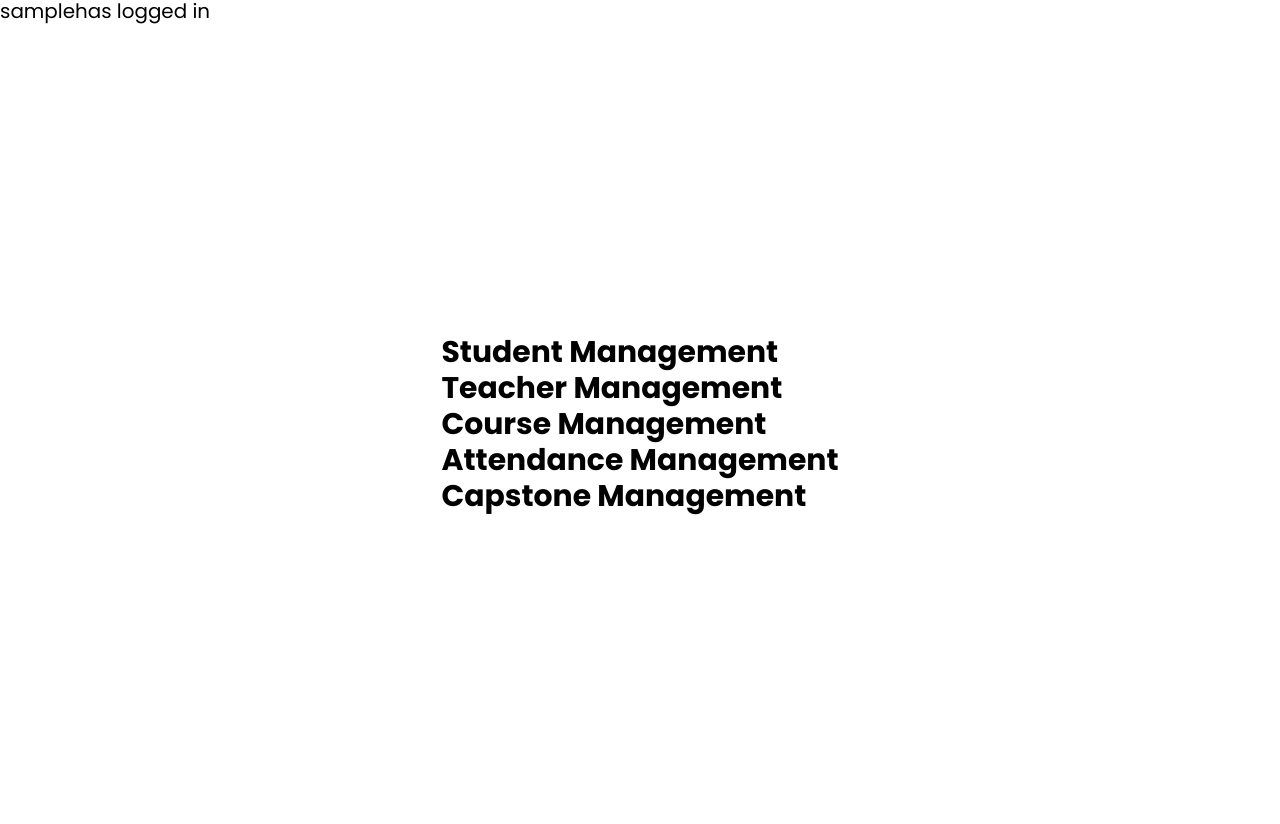
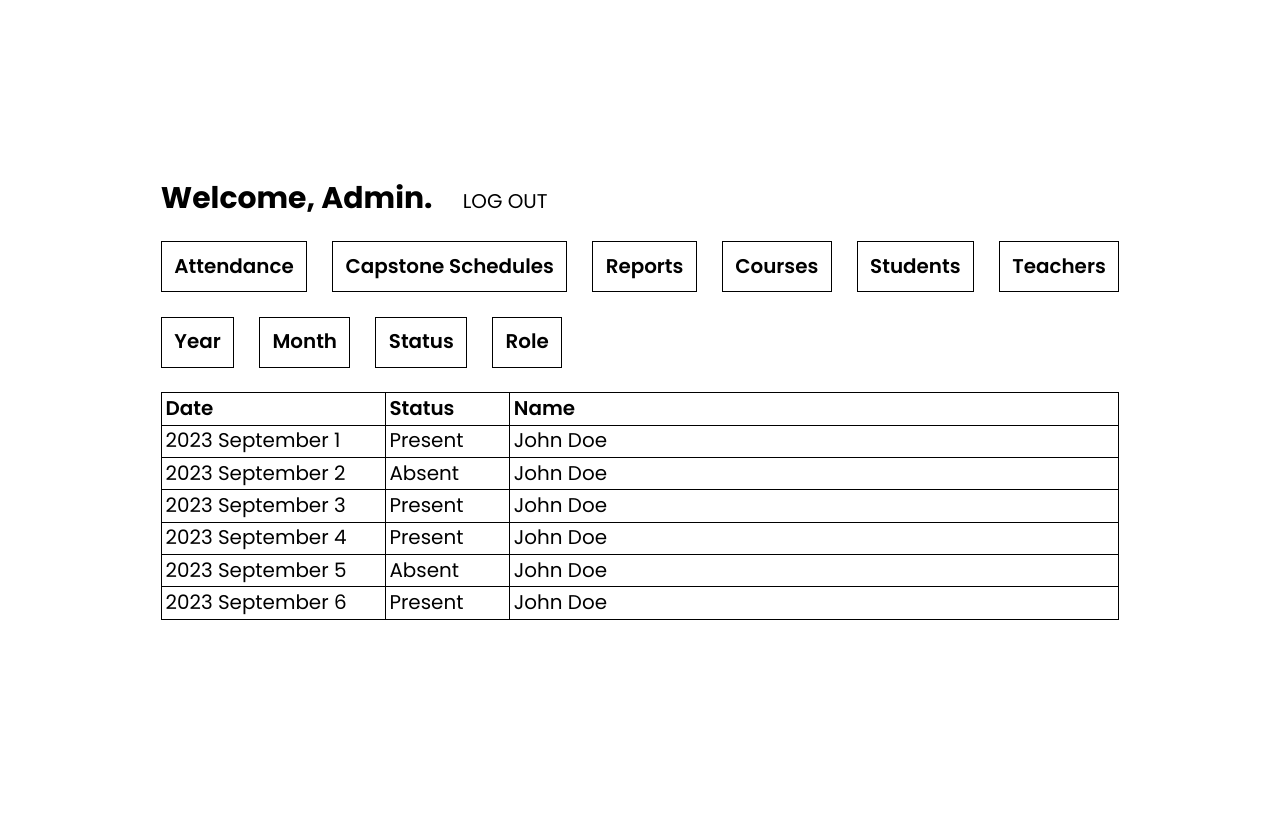
Before and after one commit to Jorudith/college-management-system, a PHP site: page /php/home.php in a window 1280 px wide. After the commit the page ends 620 px from the top, so only its background shows below. Run offline with PHP 8.4, Linux system fonts and the light colour scheme; the visitor is signed in with stand-in values (Sample User, id 1).

Commit message:
Admin Attendance Button Done

```diff
--- a/root/css/style.css
+++ b/root/css/style.css
@@ -72,3 +72,33 @@ main {
 
     align-self: center;
 }
+.mnct {
+    gap: 2rem;
+    display: flex;
+    flex-flow: row wrap;
+}
+.mnbx {
+    padding: 1rem;
+
+    border: 1px black solid;
+    display: flex;
+    justify-content: center;
+    align-items: center;
+}
+table, th, td {
+    border: 1px solid black;
+    border-collapse: collapse;
+    text-align: left;
+}
+table {
+    width: 100%;
+}
+th, td {
+    padding: .3rem;
+}
+th.date {
+    width: 18rem;
+}
+th.status {
+    width: 10rem;
+}
--- a/root/php/home.php
+++ b/root/php/home.php
@@ -1,6 +1,6 @@
 <?php
-    session_start();
-    echo $_SESSION["username"]."has logged in";
+    // session_start();
+    // echo $_SESSION["username"]."has logged in";
 ?>
 
 <!DOCTYPE html>
@@ -22,14 +22,93 @@
     <main>
         <section>
             <div class="fxbx">
-                <h1>Student Management</h1>
-                <h1>Teacher Management</h1>
-                <h1>Course Management</h1>
-                <h1>Attendance Management</h1>
-                <h1>Capstone Management</h1>
+                <h1 style="display: inline;">Welcome, Admin.</h1>
+                <p style="position: relative; left: 2rem; display: inline;">LOG OUT</p>
+                <div class="fxbx mnct" style="margin-top: 2rem;">
+                    <div class="mnbx">
+                        <p style="text-align: center; font-weight: 600;">Attendance</p>
+                    </div>
+                    <div class="mnbx">
+                        <p style="text-align: center; font-weight: 600;">Capstone Schedules</p>
+                    </div>
+                    <div class="mnbx">
+                        <p style="text-align: center; font-weight: 600;">Reports</p>
+                    </div>
+                    <div class="mnbx">
+                        <p style="text-align: center; font-weight: 600;">Courses</p>
+                    </div>
+                    <div class="mnbx">
+                        <p style="text-align: center; font-weight: 600;">Students</p>
+                    </div>
+                    <div class="mnbx">
+                        <p style="text-align: center; font-weight: 600;">Teachers</p>
+                    </div>
+                </div>
+                <div class="att">
+                    <div class="fxbx mnct" style="margin: 2rem 0;">
+                        <div class="mnbx">
+                            <p style="text-align: center; font-weight: 600;">Year</p>
+                        </div>
+                        <div class="mnbx">
+                            <p style="text-align: center; font-weight: 600;">Month</p>
+                        </div>
+                        <div class="mnbx">
+                            <p style="text-align: center; font-weight: 600;">Status</p>
+                        </div>
+                        <div class="mnbx">
+                            <p style="text-align: center; font-weight: 600;">Role</p>
+                        </div>
+                    </div>
+                    <div>
+                        <div style="display: inline">
+                            <table>
+                                <tr>
+                                    <th class="date" style="font-weight: 600;">Date</th>
+                                    <th class="status" style="font-weight: 600;">Status</th>
+                                    <th class="name" style="font-weight: 600;">Name</th>
+                                </tr>
+                                <tr>
+                                    <td>2023 September 1</td>
+                                    <td>Present</td>
+                                    <td>John Doe
+                                    </td>
+                                </tr>
+                                <tr>
+                                    <td>2023 September 2</td>
+                                    <td>Absent</td>
+                                    <td>John Doe
+                                    </td>
+                                </tr>
+                                <tr>
+                                    <td>2023 September 3</td>
+                                    <td>Present</td>
+                                    <td>John Doe
+                                    </td>
+                                </tr>
+                                <tr>
+                                    <td>2023 September 4</td>
+                                    <td>Present</td>
+                                    <td>John Doe
+                                    </td>
+                                </tr>
+                                <tr>
+                                    <td>2023 September 5</td>
+                                    <td>Absent</td>
+                                    <td>John Doe
+                                    </td>
+                                </tr>
+                                <tr>
+                                    <td>2023 September 6</td>
+                                    <td>Present</td>
+                                    <td>John Doe
+                                    </td>
+                                </tr>
+                            </table>
+                        </div>
+                    </div>
+                </div>
             </div>
         </section>
     </main>
-
 </body>
 </html>
```
